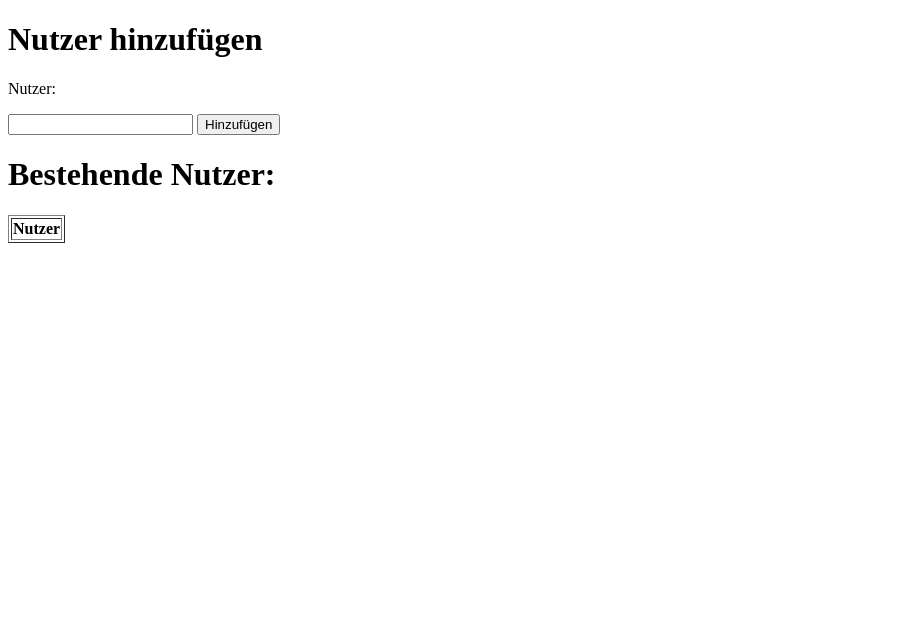
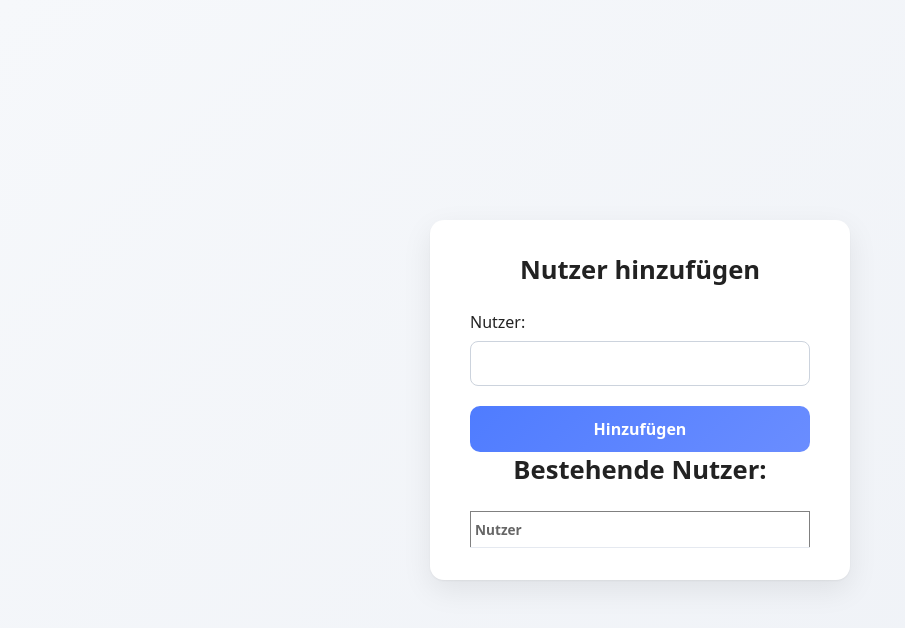
Before and after one commit to buecki2/hello-pwa, a plain HTML site: page add-user.html in a window 1280 px wide. Shown: the whole page, without its empty margins (0-905 px from the left). Drawn offline with Linux system fonts and the light colour scheme; no server answers; sample sign-in values are in the browser's storage.

Commit message:
Added testwise css file

```diff
--- a/add-user.html
+++ b/add-user.html
@@ -5,8 +5,10 @@
   <meta name="viewport" content="width=device-width,initial-scale=1" />
   <title>Nutzer hinzufügen</title>
   <link rel="manifest" href="./manifest.json">
+  <link rel="stylesheet" href="./style.css">
 </head>
 <body>
+  <main>
     <h1>Nutzer hinzufügen</h1>
     <p>Nutzer:</p>
     <input
@@ -27,7 +29,7 @@
         <!-- rows inserted by JS -->
         </tbody>
     </table>
-
+  </main>
   <script src="./auth.js"></script>
   <script src="./api.js"></script>
   <script src="./add-user.js"></script>
--- a/service-worker.js
+++ b/service-worker.js
@@ -1,10 +1,11 @@
-const CACHE_NAME = 'hello-pwa-v20';
+const CACHE_NAME = 'hello-pwa-v21';
 const FILES_TO_CACHE = ['./', './icon-192.png', './icon-512.png',
   './auth.js', './manifest.json', '.api.js',
   './index.html', './login.js',
   './app.html', './app.js',
   './add-thing.html', './add-thing.js',
-  './add-user.html', './add-user.js'
+  './add-user.html', './add-user.js',
+  './style.css'
   ];
 
 self.addEventListener('install', evt => {
--- /dev/null
+++ b/style.css
@@ -0,0 +1,109 @@
+/* Reset & base */
+* {
+    box-sizing: border-box;
+    font-family: system-ui, -apple-system, BlinkMacSystemFont,
+                 "Segoe UI", Roboto, Helvetica, Arial, sans-serif;
+  }
+
+  html, body {
+    margin: 0;
+    padding: 0;
+    background: linear-gradient(135deg, #f6f8fb, #eef1f6);
+    color: #222;
+    min-height: 100vh;
+  }
+
+  /* Centered layout */
+  body {
+    display: flex;
+    align-items: center;
+    justify-content: center;
+  }
+
+  /* Card container */
+  main {
+    background: #ffffff;
+    padding: 2rem 2.5rem;
+    border-radius: 14px;
+    width: 100%;
+    max-width: 420px;
+    box-shadow:
+      0 10px 30px rgba(0, 0, 0, 0.08),
+      0 1px 2px rgba(0, 0, 0, 0.05);
+  }
+
+  /* Headline */
+  h1 {
+    margin-top: 0;
+    margin-bottom: 1.5rem;
+    font-size: 1.6rem;
+    text-align: center;
+  }
+
+  /* Label text */
+  p {
+    margin: 0 0 0.5rem 0;
+    font-weight: 500;
+  }
+
+  /* Input */
+  input[type="text"] {
+    width: 100%;
+    padding: 0.65rem 0.75rem;
+    font-size: 1rem;
+    border-radius: 8px;
+    border: 1px solid #ccd3dd;
+    margin-bottom: 1.25rem;
+    transition: border-color 0.2s, box-shadow 0.2s;
+  }
+
+  input[type="text"]:focus {
+    outline: none;
+    border-color: #4f7cff;
+    box-shadow: 0 0 0 3px rgba(79, 124, 255, 0.15);
+  }
+
+  /* Button */
+  button {
+    width: 100%;
+    padding: 0.75rem;
+    font-size: 1rem;
+    font-weight: 600;
+    border-radius: 10px;
+    border: none;
+    background: linear-gradient(135deg, #4f7cff, #6a8dff);
+    color: white;
+    cursor: pointer;
+    transition: transform 0.05s ease, box-shadow 0.15s ease, opacity 0.15s;
+  }
+
+  button:hover {
+    box-shadow: 0 6px 14px rgba(79, 124, 255, 0.35);
+  }
+
+  button:active {
+    transform: translateY(1px);
+  }
+
+  button:disabled {
+    opacity: 0.6;
+    cursor: not-allowed;
+  }
+
+  /* Optional table styling (for user list later 👀) */
+  table {
+    width: 100%;
+    border-collapse: collapse;
+    margin-top: 1.5rem;
+  }
+
+  th, td {
+    text-align: left;
+    padding: 0.5rem 0.25rem;
+    border-bottom: 1px solid #e5e9f0;
+  }
+
+  th {
+    font-size: 0.85rem;
+    color: #666;
+  }
```
Also changed, not shown: add-thing.html (+3 -0 lines). Lines whose indentation alone changed are shown as unchanged.
